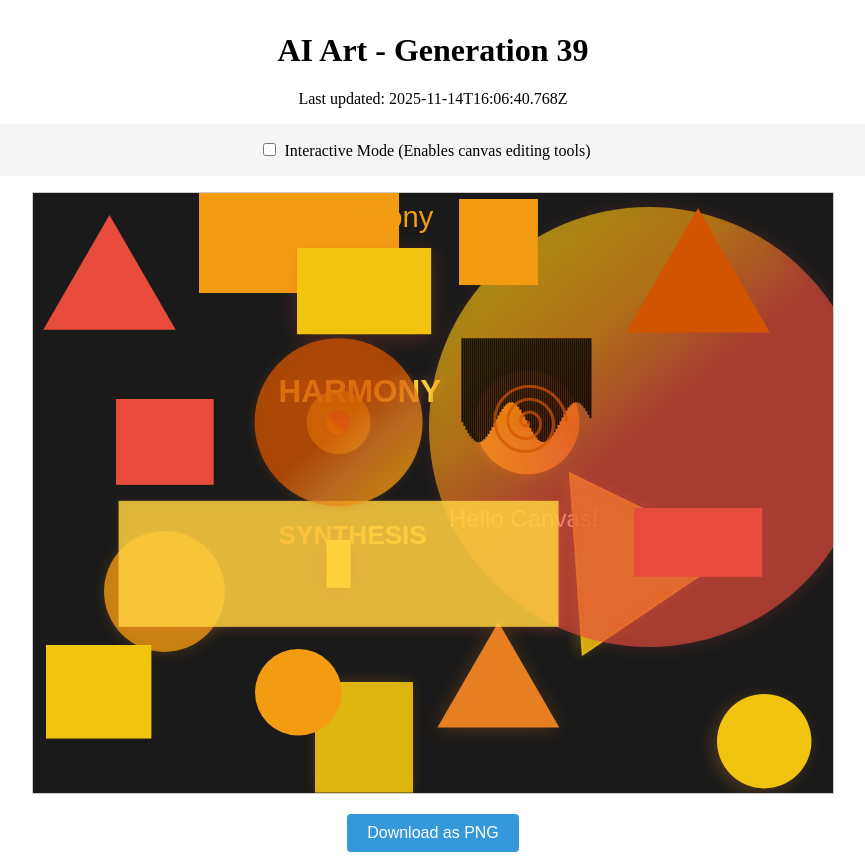
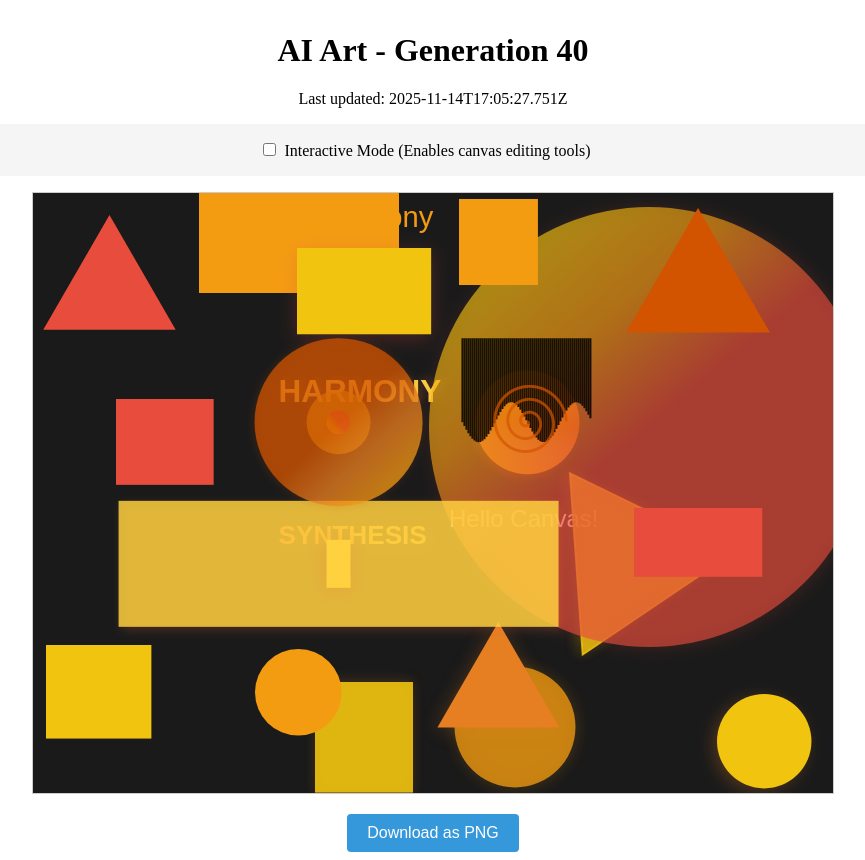
Before and after one commit to mcclowes/ai-art, a React (Vite) app: page / in a window 1280 px wide. Shown: the whole page, without its empty margins (207-1072 px from the left). Built offline with nearby package versions, Linux system fonts and the light colour scheme.

Commit message:
Improve artwork - Generation 40

```diff
--- a/src/artwork-state.ts
+++ b/src/artwork-state.ts
@@ -105,8 +105,8 @@ export const artworkState: ArtworkState = {
     },
     {
       "type": "circle",
-      "x": 131.4681326771671,
-      "y": 398.4681326771671,
+      "x": 482,
+      "y": 534,
       "radius": 60.46813267716709,
       "fillStyle": "#f39c12",
       "id": "circle_1763006966428",
@@ -538,7 +538,7 @@ export const artworkState: ArtworkState = {
       "id": "element_1763132729304"
     }
   ],
-  "generation": 39,
-  "lastUpdated": "2025-11-14T16:06:40.768Z",
+  "generation": 40,
+  "lastUpdated": "2025-11-14T17:05:27.751Z",
   "cycleStarted": "2025-11-13T02:36:06.206Z"
 };
```
